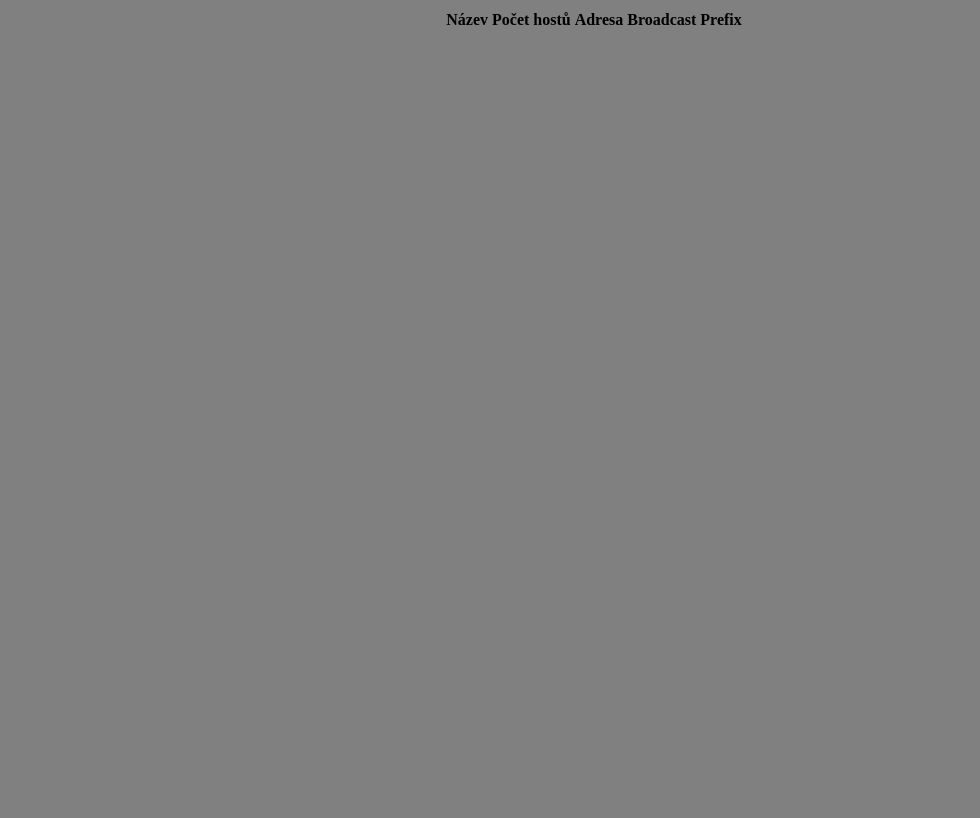
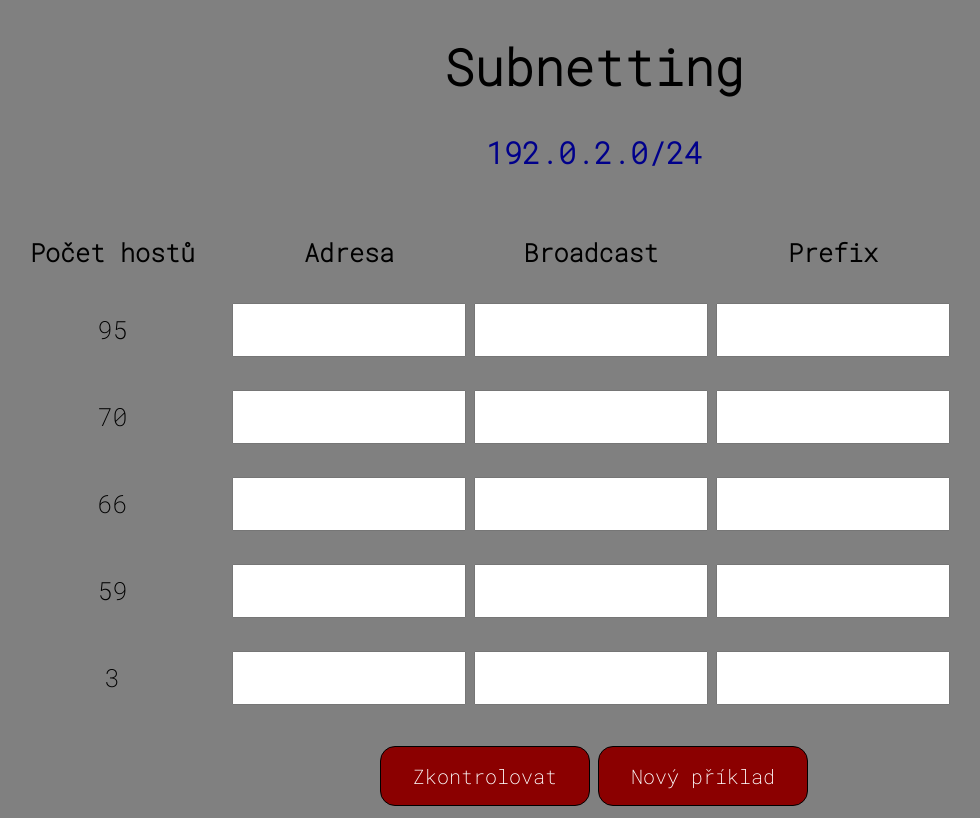
Before and after one commit to Lukyys/SubnettingApp-Rocnikova_prace, a plain HTML site: page Subnetting/src/index.html in a window 1280 px wide. Shown: the whole page, without its empty margins (46-1026 px from the left). Drawn offline with Linux system fonts and the light colour scheme.

Commit message:
Add files via upload

```diff
--- a/Subnetting/src/index.html
+++ b/Subnetting/src/index.html
@@ -2,19 +2,32 @@
 <html lang="en">
     <head>
         <meta charset="UTF-8">
-    <link rel="stylesheet" href="style.css">
+        <meta http-equiv="X-UA-Compatible" content="IE=edge">
+        <meta name="viewport" content="width=device-width, initial-scale=1.0">
+        <link href="style.css" rel="stylesheet" type="text/css"/>
+        <link rel="preconnect" href="https://fonts.googleapis.com">
+        <link rel="preconnect" href="https://fonts.gstatic.com" crossorigin>
+        <link href="https://fonts.googleapis.com/css2?family=Roboto+Mono:wght@200&display=swap" rel="stylesheet">
         <title>Subnetting</title>
      </head>
     <body>
-<table class="center">
+             <h1>Subnetting</h1>
+             <p id="topaddress"><b>192.0.2.0/24</b></p>
+        <table>
+          <thead>
                <tr>
-        <th>Název</th>
                     <th>Počet hostů</th>
                     <th>Adresa</th>
                     <th>Broadcast</th>
                     <th>Prefix</th>
                </tr>
+          </thead>
+          <tbody id="tableBody">
+
+          </tbody>
         </table>
+        <button id="checkButton">Zkontrolovat</button>
+        <button id="resetButton">Nový příklad</button>
 
     <script src="main.js"></script>
 </body>
--- a/Subnetting/src/main.js
+++ b/Subnetting/src/main.js
@@ -0,0 +1,173 @@
+window.addEventListener('DOMContentLoaded', (event) => {
+       const baseaddress = "192.0.2.0"
+       //const baseprefix = "24"
+
+       let zadani = []
+       let vysledek = []
+
+       let tableBody = document.getElementById("tableBody")
+
+       let checkButton = document.getElementById("checkButton")
+       checkButton.addEventListener("click", function(){
+
+              for (let index = 0; index < zadani.length; index++) {
+                     //address
+                     let address = document.getElementById("address" + index.toString())
+
+                     if(address.value == vysledek[index].address){
+                            address.classList.remove("red")
+                            address.classList.add("green")
+
+                     }
+                     else{
+                            address.classList.remove("green")
+                            address.classList.add("red")
+                     }
+                     //broadcast
+                     let broadcast = document.getElementById("broadcast" + index.toString())
+
+                     if(broadcast.value == vysledek[index].broadcast){
+                            broadcast.classList.remove("red")
+                            broadcast.classList.add("green")
+                     }
+                     else{
+                            broadcast.classList.remove("green")
+                            broadcast.classList.add("red")
+                     }
+                     //prefix
+                     let prefix = document.getElementById("prefix" + index.toString())
+
+                     if(prefix.value == vysledek[index].prefix){
+                            prefix.classList.remove("red")
+                            prefix.classList.add("green")
+                     }
+                     else{
+                            prefix.classList.remove("green")
+                            prefix.classList.add("red")
+                     }
+
+              }
+          })
+
+       let resetButton = document.getElementById("resetButton")
+       resetButton.addEventListener("click", function(){
+              newZadani()
+          })
+
+
+
+       function getRndInteger(min, max) {
+              return Math.floor(Math.random() * (max - min) ) + min;
+            }
+
+
+
+       function getPrefix(hostcount) {
+              for (let index = 1; index < 8; index++) {
+                            if (2 ** index > hostcount ) {
+                                   return 32 - index // funguje jen pro prefix /24 a vetsi
+                            }
+
+              }
+              return 0
+       }
+
+       function addressToString(address = [0]){
+              let retezec = ""
+              for (const num of address) {
+                     retezec = retezec + num.toString() + "."
+              }
+              return retezec.slice(0, -1)
+       }
+
+       function newZadani(){
+
+              //generace zadani
+              zadani = []
+                     for (let i = 0; i < getRndInteger(2, 6); i++) { // Pocet podsiti
+                     zadani[i] = getRndInteger(3, 100) // pocet hostu
+
+                     }
+
+
+              zadani.sort(function(a, b){return b - a});  // seradit od nejvetsiho
+
+              //console.log(zadani)
+
+              //baseaddress to int[]
+              let splitbaseaddress = baseaddress.split('.')
+              let sba = [0];
+              for (let i = 0; i < splitbaseaddress.length; i++) {
+                     sba[i] = Number(splitbaseaddress[i])
+
+              }
+
+              //Reseni vysledku
+              for (let i = 0; i < zadani.length; i++) {
+                     let subnet= {hostcount: zadani[i], address: "", broadcast: "", prefix: ""}
+                     pocethostu = zadani[i]
+                     subnet.address = addressToString([...sba])
+
+                     let prefix = getPrefix(pocethostu)
+                     subnet.prefix = prefix.toString()
+
+                     sba[3] = Number(sba[3]) + 2 ** (32 - prefix)
+                     let broadcast = [...sba]
+                     broadcast[3] = broadcast[3] - 1
+                     subnet.broadcast = addressToString(broadcast)
+
+
+                     vysledek[i] = subnet
+
+
+              }
+              //console.log(vysledek)
+
+              // Generace tabulky
+              tableBody.innerHTML = null
+              for (let index = 0; index < zadani.length; index++) {
+
+                     let radek = document.createElement("tr")
+                     radek.className = "mytr";
+
+                     let cells = []
+                     cells.className = "cellstyle";
+                     for (let i = 0; i < 4; i++) {
+                            cells.push(document.createElement("td"))
+                     }
+
+                     //Pocet hostu
+                     {
+                     let p = document.createElement("p")
+                     p.innerText = zadani[index]
+                     cells[0].appendChild(p)
+                     }
+
+                     // Address input
+                     {let input = document.createElement("input")
+                     input.id = "address" + index.toString()
+                     input.className = "myinput"
+                     cells[1].appendChild(input)}
+
+                     //Broadcast input
+                     {let input = document.createElement("input")
+                     input.id = "broadcast" + index.toString()
+                     input.className = "myinput"
+                     cells[2].appendChild(input)}
+
+                     //Prefix input
+                     {let input = document.createElement("input")
+                     input.id = "prefix" + index.toString()
+                     input.className = "myinput"
+                     cells[3].appendChild(input)}
+
+                     for (const cell of cells) {
+                            radek.appendChild(cell)
+                     }
+                     tableBody.appendChild(radek)
+       }
+}
+
+newZadani()
+
+   });
--- a/Subnetting/src/style.css
+++ b/Subnetting/src/style.css
@@ -9,6 +9,13 @@ body {
 
 h1 {
     font-size: 50px;
+    font-family: 'Roboto Mono', monospace;
+}
+
+#topaddress {
+    font-size: 30px;
+    font-family: 'Roboto Mono', monospace;
+    color: darkblue;
 }
 
 .center {
@@ -16,17 +23,7 @@ h1 {
     margin-right: auto;
 }
 
-#subnet {
-    color: black;
-    font-size: 20px;
-}
-
-#address {
-    color: black;
-    font-size: 20px;
-}
-
-#button1 {
+#checkButton {
     font-size: 20px;
     background-color: darkred;
     border: 1px solid black;
@@ -35,13 +32,58 @@ h1 {
     padding: 16px 32px;
     text-align: center;
     text-decoration: none;
+    font-family: 'Roboto Mono', monospace;
     display: inline-block;
     margin: 4px 2px;
     transition-duration: 0.4s;
     cursor: pointer;
 }
 
-#button1:hover {
+#checkButton:hover {
     background-color: black;
     color: white;
   }
+
+  #resetButton {
+    font-size: 20px;
+    background-color: darkred;
+    border: 1px solid black;
+    border-radius: 15px;
+    color: white;
+    padding: 16px 32px;
+    text-align: center;
+    text-decoration: none;
+    font-family: 'Roboto Mono', monospace;
+    display: inline-block;
+    margin: 4px 2px;
+    transition-duration: 0.4s;
+    cursor: pointer;
+}
+
+#resetButton:hover {
+    background-color: black;
+    color: white;
+  }
+
+.green{
+    border: solid 2px lime;
+}
+.red{
+    border: solid 2px red;
+}
+
+table, thead, tr, th {
+    text-align: center;
+    padding: 16px 32px;
+    margin: 4px 2px;
+    font-family: 'Roboto Mono', monospace;
+    font-size: 25px;
+    color: black;
+}
+
+.myinput {
+    text-align: center;
+    padding: 16px 32px;
+    margin: 4px 2px;
+    font-family: 'Roboto Mono', monospace;
+}
```
Lines whose indentation alone changed are shown as unchanged.
